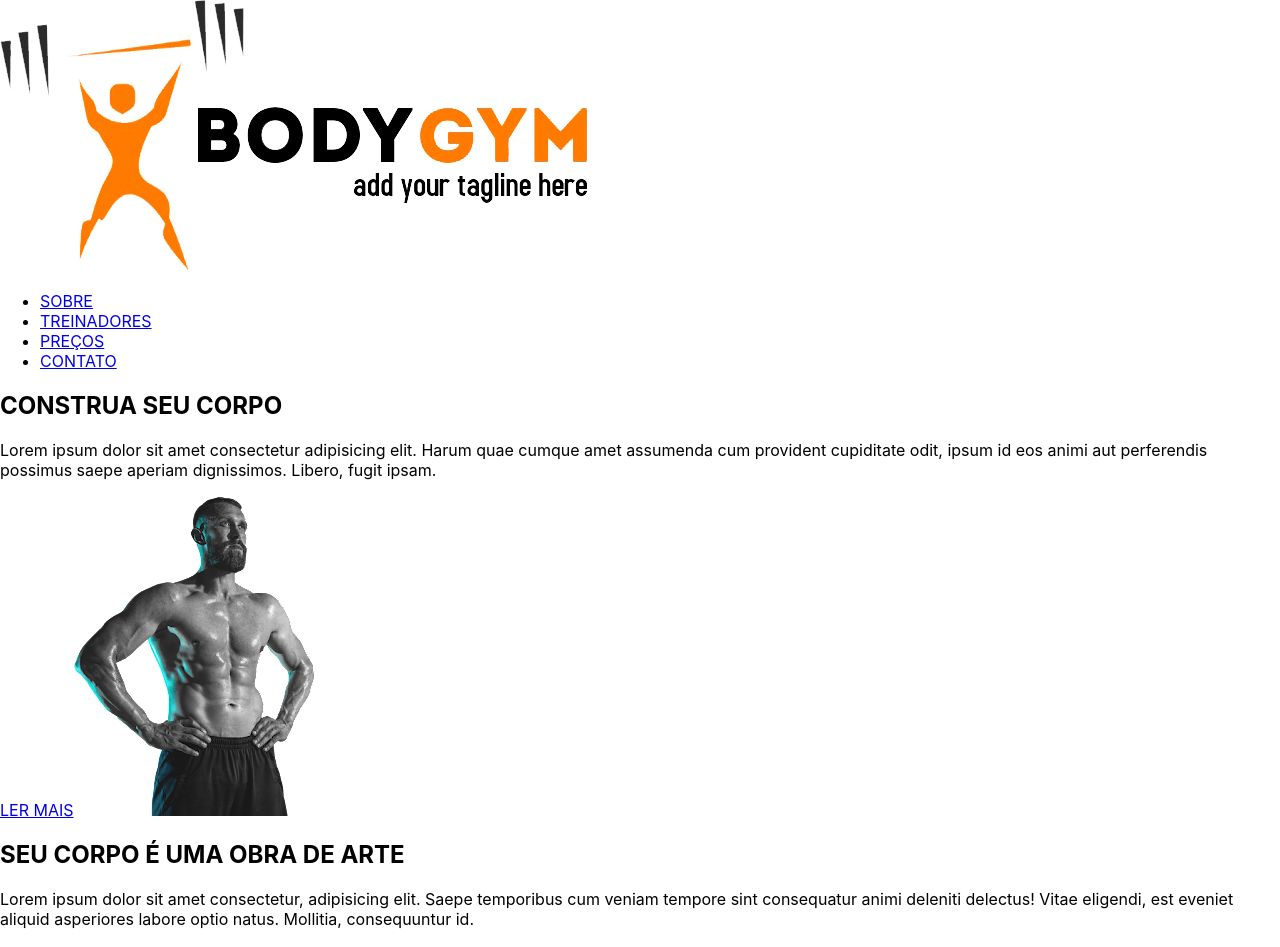
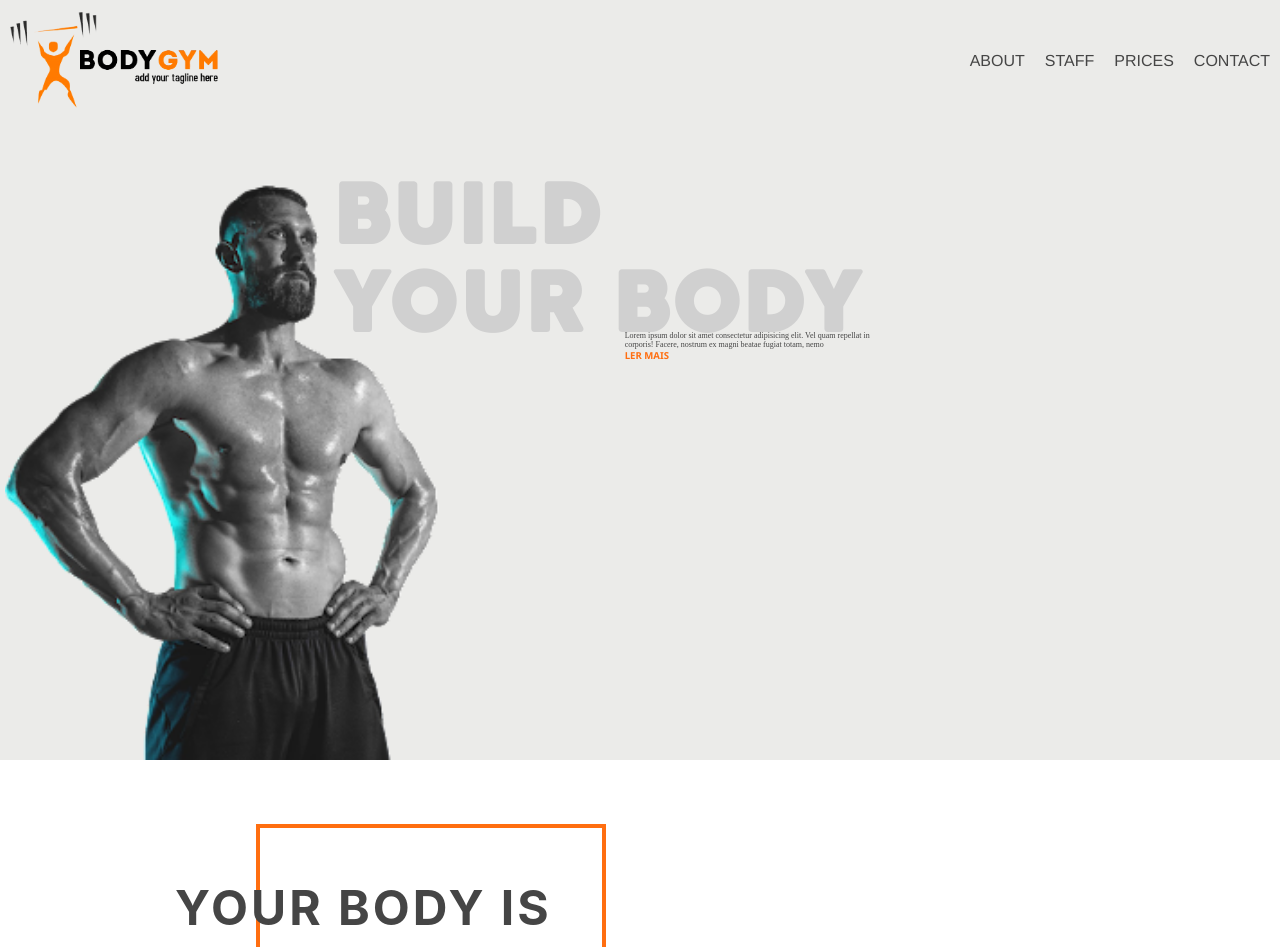
Before and after one commit to jaopredo/gym-site, a React (Create React App) app: page / in a window 1280 px wide. Shown: the top 947 px of the page. Built offline with nearby package versions, Linux system fonts and the light colour scheme.

Commit message:
Começo do site
Feito o cabeçalho, o 1 artigo e o 2

```diff
--- a/src/areas/Footer.jsx
+++ b/src/areas/Footer.jsx
@@ -1,14 +1,18 @@
 import React from 'react';
 import { FaFacebookF, FaInstagram, FaGooglePlusG, FaTwitter } from 'react-icons/fa';
+
+/* CSS */
+import './../sass/Footer.scss'
 
 /* IMAGE */
 import Location from '../images/location.png'
 
 function Footer() {
     return (
-        <footer>
+        <footer id='rodape'>
             <div className='footer-infos'>
                 <table>
+                    <tbody>
                         <tr>
                             <td>ENDEREÇO</td><td><address>R. Nossa Senhora de Fátima nº816<br />Russas, CE<br />Brasil</address></td>
                         </tr>
@@ -27,6 +31,7 @@ function Footer() {
                                 <a href="#"><FaTwitter/></a>
                             </td>
                         </tr>
+                    </tbody>
                 </table>
             </div>
             <img src={Location} alt="Localização" />
--- a/src/areas/Header.jsx
+++ b/src/areas/Header.jsx
@@ -1,4 +1,7 @@
 import React from 'react';
+
+/* CSS */
+import './../sass/Header.scss'
 
 /* IMAGENS */
 import Logo from '../images/logo.png';
@@ -9,9 +12,8 @@ import Nav from '../components/Nav'
 
 function Header() {
     return (
-        <header>
-            <img src={Logo} alt="logo" />
-
+        <header id='cabecalho'>
+            <img className="logo" src={Logo} alt="logo" />
             <Nav />
         </header>
     );
--- a/src/areas/Main.jsx
+++ b/src/areas/Main.jsx
@@ -1,4 +1,7 @@
 import React from 'react';
+
+/* CSS */
+import './../sass/Main.scss'
 
 /* IMAGENS */
 import MuscleMan from '../images/homem-musculoso.png';
@@ -15,24 +18,28 @@ import PricesInfos from '../controllers/PricesInfos';
 
 function Main() {
     return (
-        <main>
+        <main id='corpo'>
             <Article id="intro">
-                <h1>CONSTRUA SEU CORPO</h1>
-                <p>
-                    Lorem ipsum dolor sit amet consectetur adipisicing elit. Harum quae cumque amet assumenda cum provident cupiditate odit, ipsum id eos animi aut perferendis possimus saepe aperiam dignissimos. Libero, fugit ipsam.
-                </p>
-                <a href="#">LER MAIS</a>
-                <img src={MuscleMan} alt="Homem Musculoso" />
+                <div className='text-container'>
+                    <h1>BUILD<br/>YOUR BODY</h1>
+                    <div className='container-text'>
+                        <p className='title-text'>
+                            Lorem ipsum dolor sit amet consectetur adipisicing elit. Vel quam repellat in corporis! Facere, nostrum ex magni beatae fugiat totam, nemo
+                        </p>
+                        <a href="#">LER MAIS</a>
+                    </div>
+                </div>
+                <img className='muscle-man' src={MuscleMan} alt="Homem Musculoso" />
             </Article>
             <Article id="incentivo">
                 <div className='text-container'>
-                    <h2>SEU CORPO É UMA OBRA DE ARTE</h2>
+                    <h2>YOUR BODY IS<br/>A WORK OF ART</h2>
                     <p>
                         Lorem ipsum dolor sit amet consectetur, adipisicing elit. Saepe temporibus cum veniam tempore sint consequatur animi deleniti delectus! Vitae eligendi, est eveniet aliquid asperiores labore optio natus. Mollitia, consequuntur id.
                     </p>
                     <a href="#">LER MAIS</a>
                 </div>
-                <img src={GirlPushUP} alt="Mulher Flexão" />
+                <img className='push-up-girl' src={GirlPushUP} alt="Mulher Flexão" />
             </Article>
             <Article id="staff">
                 <h2>ESTAMOS AQUI PARA TE ENSINAR</h2>
--- a/src/components/Nav.jsx
+++ b/src/components/Nav.jsx
@@ -3,12 +3,12 @@ import React from 'react';
 
 function Nav() {
     return (
-        <nav>
-            <ul>
-                <li><a href="#">SOBRE</a></li>
-                <li><a href="#">TREINADORES</a></li>
-                <li><a href="#">PREÇOS</a></li>
-                <li><a href="#">CONTATO</a></li>
+        <nav className='nav-area'>
+            <ul className='principal-menu'>
+                <li><a href="#intro">ABOUT</a></li>
+                <li><a href="#staff">STAFF</a></li>
+                <li><a href="#prices">PRICES</a></li>
+                <li><a href="#rodape">CONTACT</a></li>
             </ul>
         </nav>
     );
--- a/src/sass/App.scss
+++ b/src/sass/App.scss
@@ -0,0 +1,22 @@
+@import "colors.scss";
+
+#root {
+    display: grid;
+
+    color: $titles-color;
+
+    grid-template-columns: 100%;
+    grid-template-rows: 15vh auto 15vh;
+    grid-template-areas:
+        "h"
+        "m"
+        "f";
+}
+
+a {
+    color: $generic-orange;
+    text-decoration: none;
+}
+a:visited {
+    text-decoration: underline;
+}
--- /dev/null
+++ b/src/sass/Footer.scss
@@ -0,0 +1,4 @@
+footer#rodape {
+    // background-color: blue;
+    grid-area: f;
+}
--- /dev/null
+++ b/src/sass/Header.scss
@@ -0,0 +1,40 @@
+@import "colors.scss";
+
+header#cabecalho {
+    // background-color: red;
+    grid-area: h;
+
+    background: $header-color;
+
+    display: flex;
+    align-items: center;
+    justify-content: space-between;
+}
+
+
+.logo {
+    height: 80%;
+    margin-left: 10px;
+}
+
+
+ul.principal-menu {
+    list-style: none;
+    margin-right: 10px;
+
+    display: flex;
+    flex-flow: row wrap;
+    gap: 20px;
+}
+ul.principal-menu a {
+    color: $titles-color;
+    text-decoration: none;
+    font-size: 1rem;
+    font-family: 'Franklin Gothic Medium', 'Arial Narrow', Arial, sans-serif;
+
+    transition: font-size 0.3s;
+}
+
+ul.principal-menu li:hover a {
+    font-size: 1.1rem;
+}
--- /dev/null
+++ b/src/sass/Main.scss
@@ -0,0 +1,126 @@
+@import "colors.scss";
+
+@font-face {
+    font-family: 'cocogoose';
+    src: url("../fonts/Cocogoose.ttf");
+}
+
+main#corpo {
+    // background-color: yellow;
+    grid-area: m;
+
+    display: flex;
+    flex-flow: column wrap;
+    align-items: stretch;
+    justify-content: stretch;
+}
+
+
+/* ARTICLES */
+
+// Intro
+article#intro {
+    background: $header-color;
+    position: relative;
+
+    height: 80vh;
+}
+
+
+article#intro div.text-container {
+    position: absolute;
+    left: 26vw;
+    top: 7vh;
+}
+
+article#intro div.text-container h1 {
+    color: $big-title-color;
+    font-size: 5rem;
+    line-height: 1.1;
+    font-weight: bold;
+    letter-spacing: 3px;
+    font-family: 'cocogoose', 'Franklin Gothic Medium', 'Arial Narrow', Arial, sans-serif;
+
+    display: block;
+    width: 100%;
+}
+.container-text {
+    width: 100%;
+}
+
+.container-text p {
+    display: block;
+
+    margin-top: -4%;
+
+    font-size: 0.5rem;
+    font-family: cursive;
+    width: 50%;
+    margin-left: 55%;
+}
+article#intro div.text-container a {
+    display: block;
+    margin-left: 55%;
+
+    font-family: 'Segoe UI', Tahoma, Geneva, Verdana, sans-serif;
+    font-weight: bold;
+    font-size: 0.6rem;
+
+    transition: font-size 0.3s;
+}
+article#intro div.text-container a:hover {
+    font-size: 0.8rem
+}
+
+img.muscle-man {
+    position: absolute;
+    bottom: 0px;
+    height: 90%;
+    margin-left: 5px;
+
+    // animation: ;
+}
+
+
+
+// Incentivo
+article#incentivo {
+    height: 100vh;
+    position: relative
+}
+article#incentivo .text-container {
+    width: 40%;
+
+    padding: 50px 15px;
+    border: 4px solid $generic-orange;
+    position: absolute;
+
+    left: 20%;
+    top: 8%;
+
+    width: 350px;
+}
+
+article#incentivo .text-container h2 {
+    display: block;
+
+    width: 150%;
+    font-size: 3rem;
+    margin-left: -100px;
+    letter-spacing: 3px;
+}
+
+article#incentivo .text-container p {
+    font-size: 0.6rem;
+    font-family: cursive;
+    line-height: 1.5;
+    margin: 30px 0;
+}
+
+.push-up-girl {
+    display: block;
+    margin-top: 33vh;
+    position: absolute;
+    right: -10px;
+    width: 55%;
+}
--- /dev/null
+++ b/src/sass/colors.scss
@@ -0,0 +1,6 @@
+$container-color: #292929;
+$generic-orange: #ff6e10;
+
+$header-color: #ebebe9;
+$titles-color: #454545;
+$big-title-color: #d0d0d0;
--- a/src/sass/index.scss
+++ b/src/sass/index.scss
@@ -1,8 +1,11 @@
-body {
+*, *::before, *::after {
     margin: 0;
     padding: 0;
     border: none;
     box-sizing: border-box;
+}
+
+body {
     font-family: -apple-system, BlinkMacSystemFont, 'Segoe UI', 'Roboto', 'Oxygen',
         'Ubuntu', 'Cantarell', 'Fira Sans', 'Droid Sans', 'Helvetica Neue',
         sans-serif;
```
Also changed, not shown: src/fonts/Cocogoose.ttf (added), src/sass/Animation.scss (added). Lines whose indentation alone changed are shown as unchanged.
